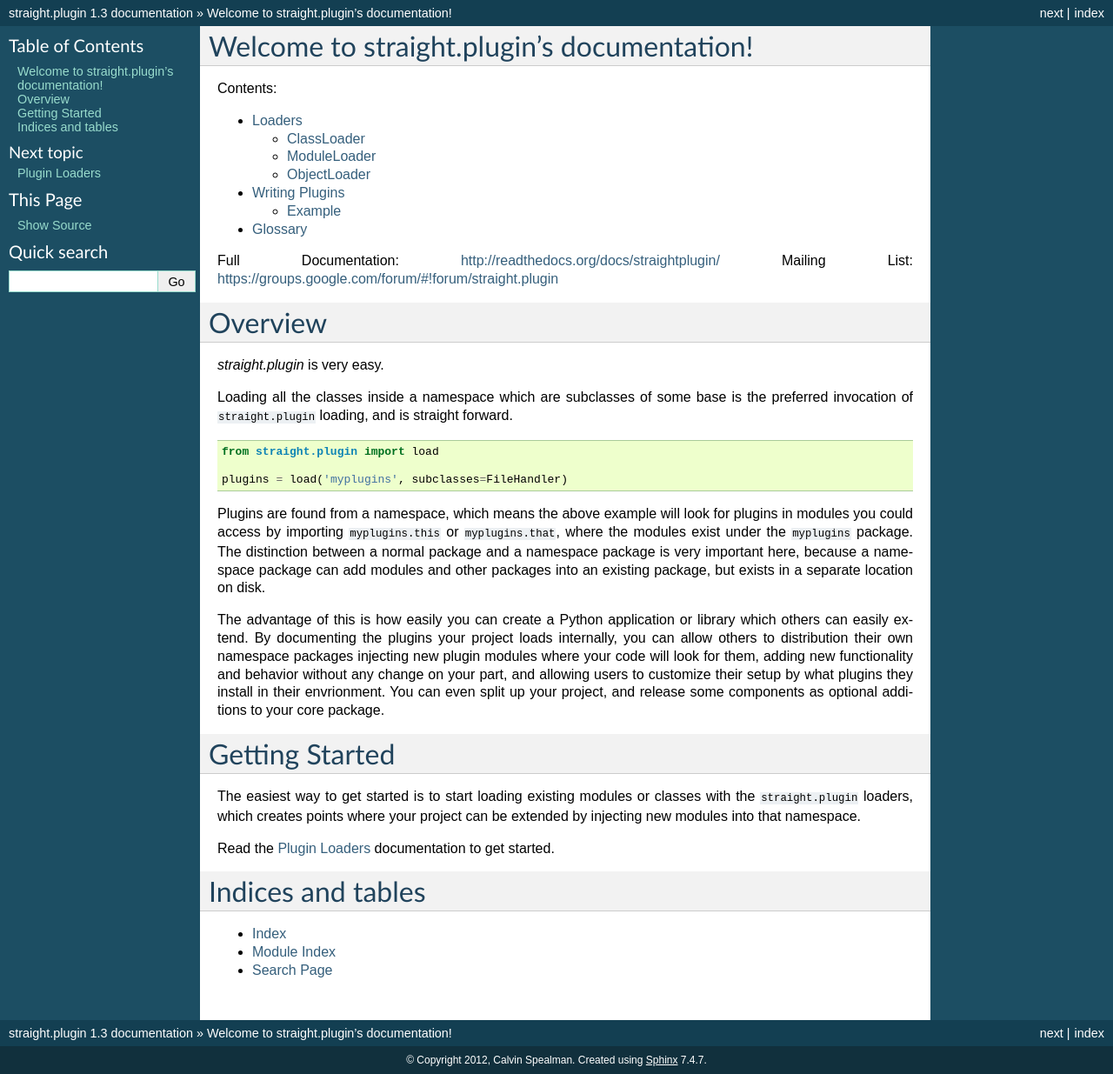
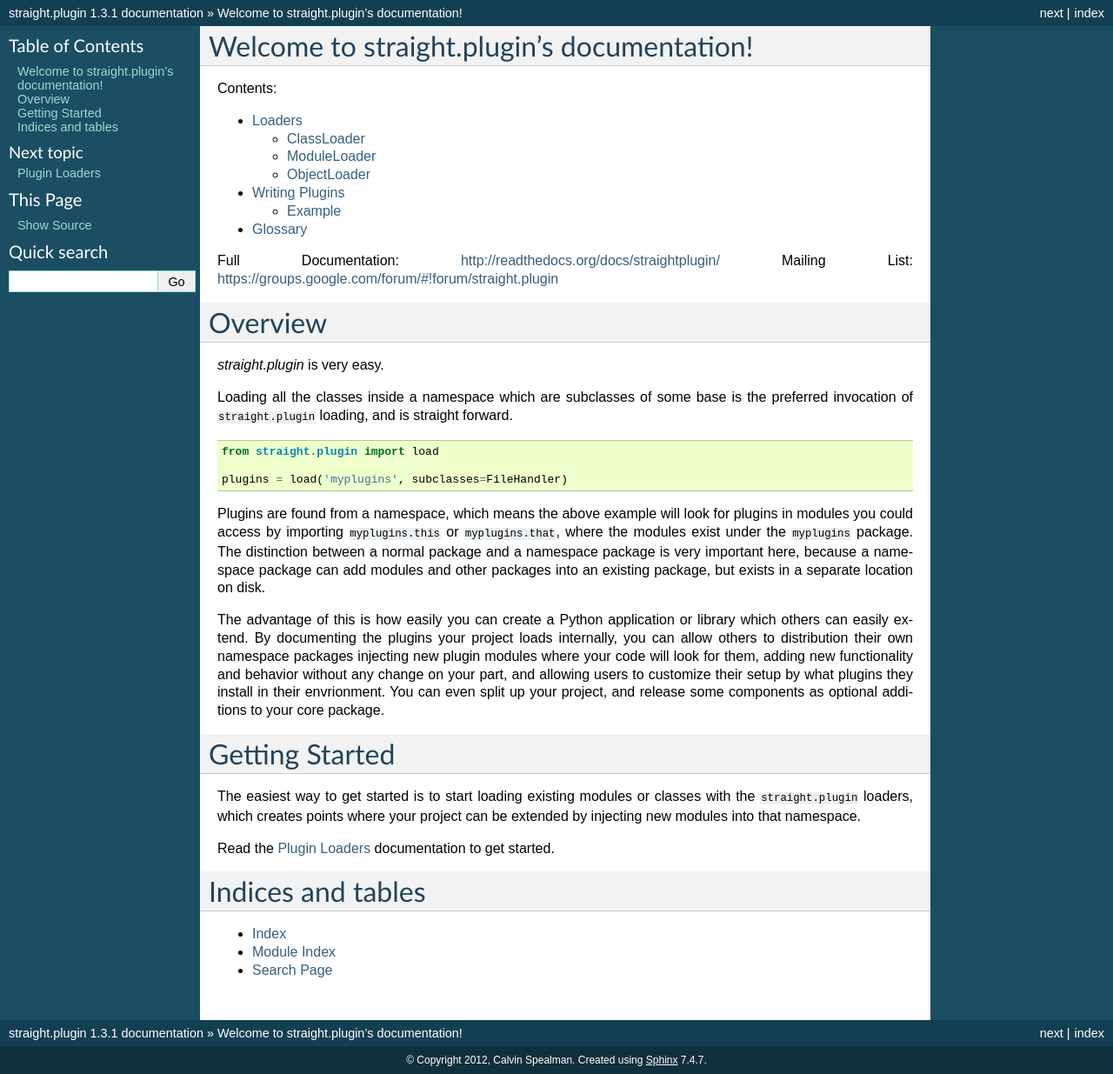
Before and after one commit to ironfroggy/straight.plugin, a Sphinx documentation site: the page built from docs/index.rst, in a window 1280 px wide. Shown: the whole page at 87% size. Built offline with Sphinx 7.4.7, drawn with Linux system fonts in a browser that asks for light colours.

Commit message:
mark 1.3.1 version in setup.py and docs

```diff
--- a/docs/conf.py
+++ b/docs/conf.py
@@ -50,7 +50,7 @@
 # The short X.Y version.
 version = '1.3'
 # The full version, including alpha/beta/rc tags.
-release = '1.3'
+release = '1.3.1'
 
 # The language for content autogenerated by Sphinx. Refer to documentation
 # for a list of supported languages.
--- a/setup.py
+++ b/setup.py
@@ -3,7 +3,7 @@
 from distutils.core import setup
 
 setup(name='straight.plugin',
-    version='1.3',
+    version='1.3.1',
     description='A simple namespaced plugin facility',
     author='Calvin Spealman',
     author_email='ironfroggy@gmail.com',
```
